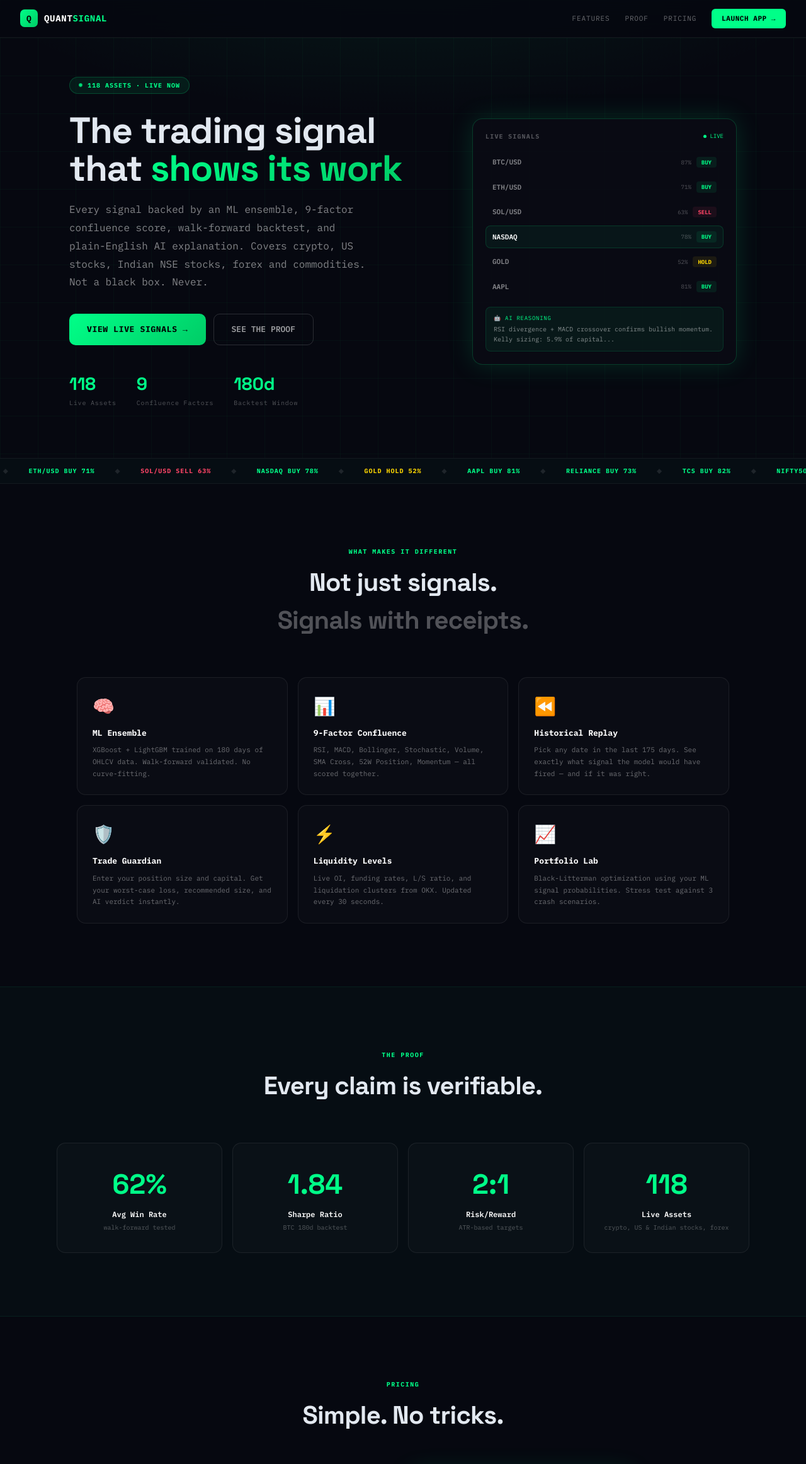
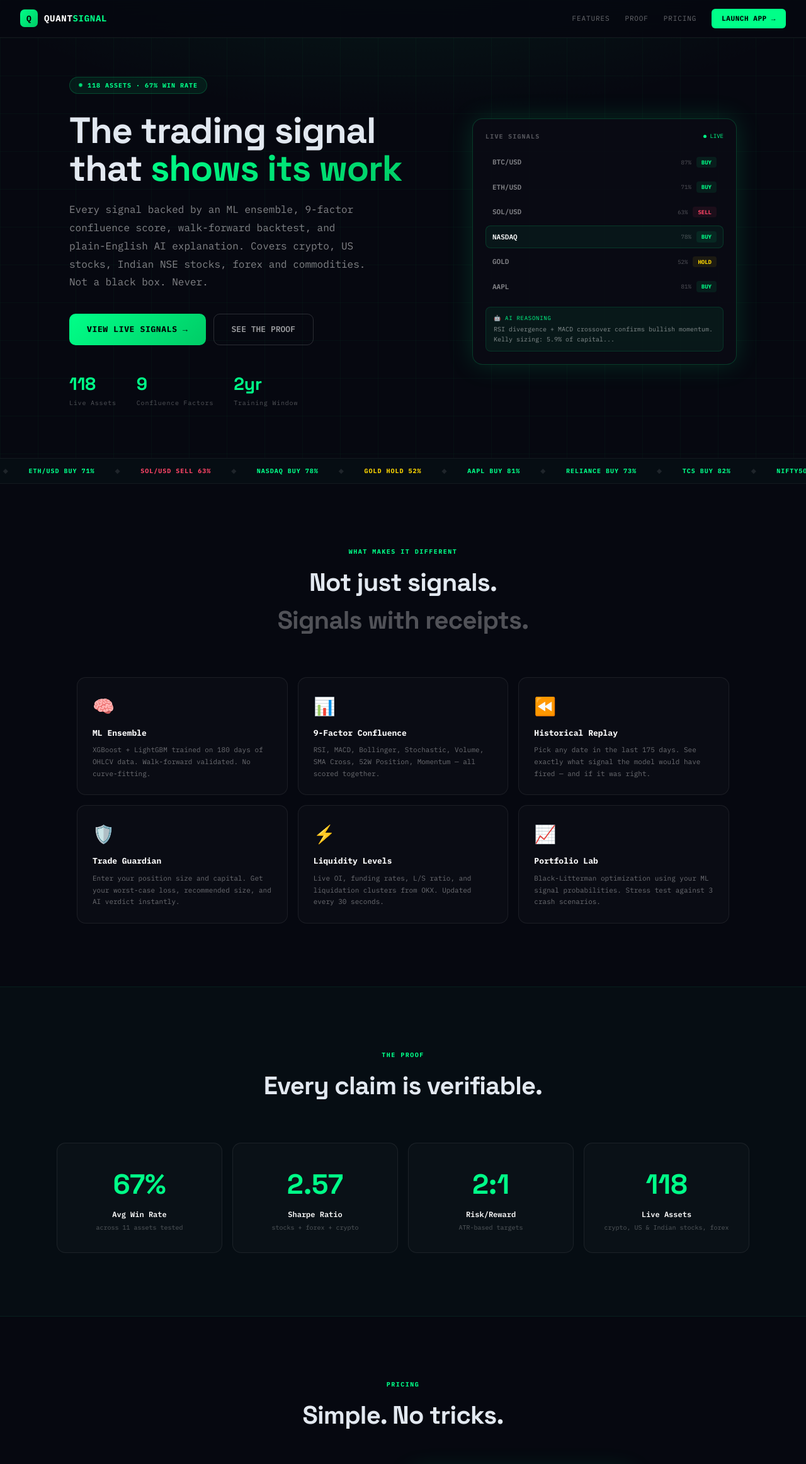
Before and after one commit to MaverickTushar007/quantsignal-web, a Next.js app: page /landing in a window 1280 px wide. Shown: the top 2324 px of the page at 63% size. Built offline with nearby package versions, Linux system fonts and the light colour scheme.

Commit message:
Update landing with real backtest stats — 67% WR, 2.57 Sharpe

```diff
--- a/app/landing/page.tsx
+++ b/app/landing/page.tsx
@@ -89,7 +89,7 @@ export default function Landing() {
           <div className={`fade-in ${visible ? "visible" : ""}`}>
             <div style={{ display: "inline-flex", alignItems: "center", gap: 8, background: "rgba(0,255,136,0.08)", border: "1px solid rgba(0,255,136,0.2)", borderRadius: 100, padding: "5px 14px", marginBottom: 28 }}>
               <div style={{ width: 6, height: 6, borderRadius: "50%", background: "#00ff88", animation: "pulse-dot 2s infinite" }} />
-              <span style={{ fontSize: 10, fontWeight: 700, color: "#00ff88", letterSpacing: "0.1em" }}>118 ASSETS · LIVE NOW</span>
+              <span style={{ fontSize: 10, fontWeight: 700, color: "#00ff88", letterSpacing: "0.1em" }}>118 ASSETS · 67% WIN RATE</span>
             </div>
 
             <h1 className="hero-title" style={{ fontFamily: "'Space Grotesk', sans-serif", fontSize: 58, fontWeight: 800, lineHeight: 1.05, marginBottom: 20, letterSpacing: "-0.02em" }}>
@@ -126,7 +126,7 @@ export default function Landing() {
             </div>
 
             <div className="hero-stats" style={{ display: "flex", gap: 32 }}>
-              {[["118", "Live Assets"], ["9", "Confluence Factors"], ["180d", "Backtest Window"]].map(([val, label]) => (
+              {[["118", "Live Assets"], ["9", "Confluence Factors"], ["2yr", "Training Window"]].map(([val, label]) => (
                 <div key={label}>
                   <div style={{ fontFamily: "'Space Grotesk', sans-serif", fontSize: 28, fontWeight: 800, color: "#00ff88" }}>{val}</div>
                   <div style={{ fontSize: 10, color: "rgba(255,255,255,0.3)", letterSpacing: "0.08em", marginTop: 2 }}>{label}</div>
@@ -234,8 +234,8 @@ export default function Landing() {
 
           <div className="proof-grid" style={{ display: "grid", gridTemplateColumns: "repeat(4, 1fr)", gap: 16 }}>
             {[
-              { val: "62%", label: "Avg Win Rate", sub: "walk-forward tested" },
-              { val: "1.84", label: "Sharpe Ratio", sub: "BTC 180d backtest" },
+              { val: "67%", label: "Avg Win Rate", sub: "across 11 assets tested" },
+              { val: "2.57", label: "Sharpe Ratio", sub: "stocks + forex + crypto" },
               { val: "2:1", label: "Risk/Reward", sub: "ATR-based targets" },
               { val: "118", label: "Live Assets", sub: "crypto, US & Indian stocks, forex" },
             ].map((s) => (
```
